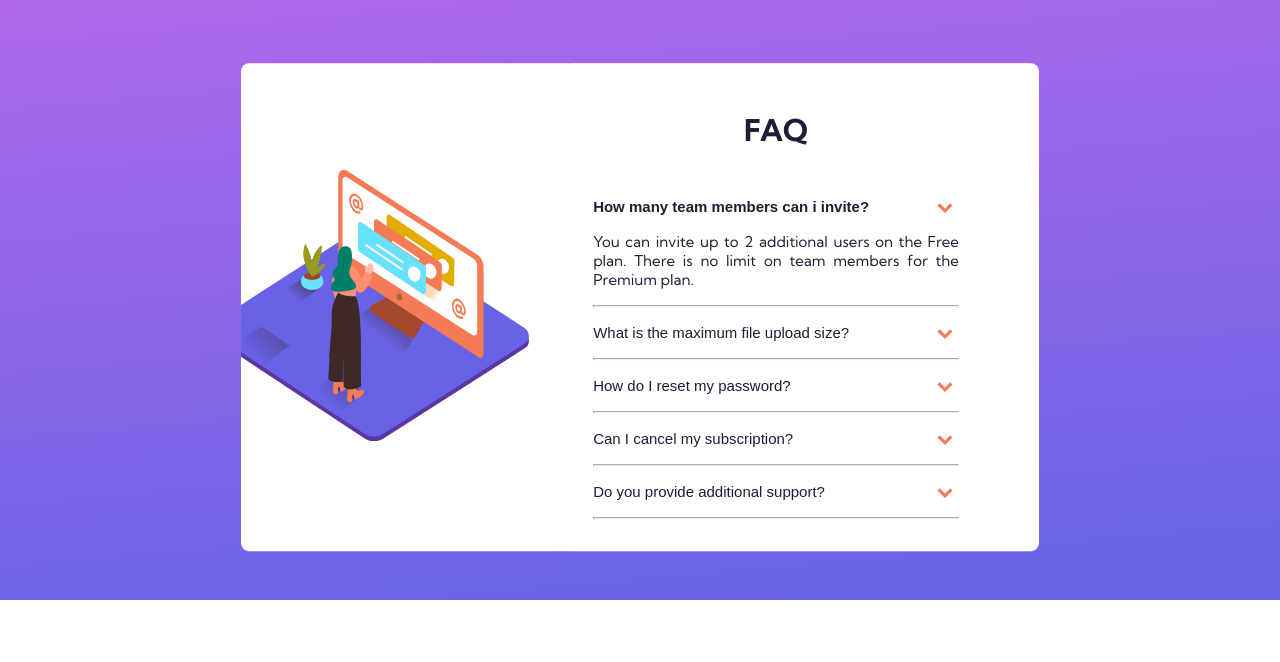
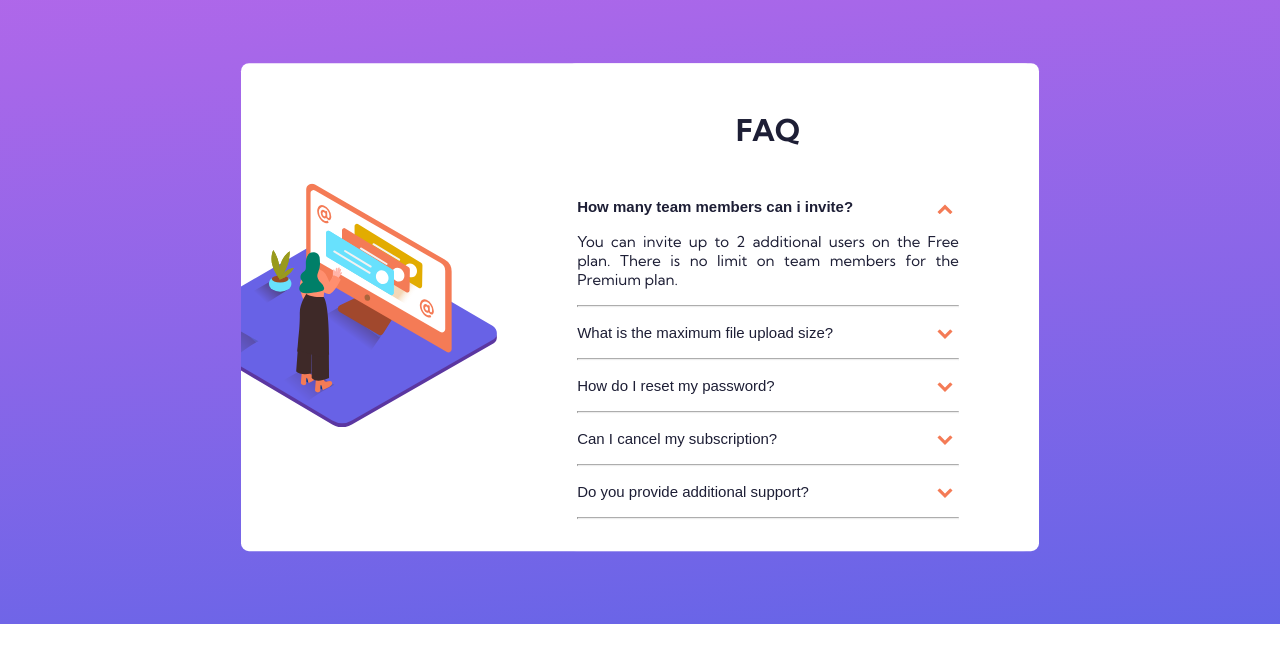
Before and after one commit to lewmas9152/faq-accordion-card-main, a plain HTML site: page index.html in a window 1280 px wide. Both pictures are taken after a click on the button "How many team members can i invite?". Drawn offline with Linux system fonts and the light colour scheme.

Commit message:
changed styling of image

```diff
--- a/index.js
+++ b/index.js
@@ -1,5 +1,6 @@
 let questionEL = document.getElementsByClassName("question");
 let answerEl = document.getElementsByClassName("answer");
+let arrowEl = document.getElementsByClassName("arrow");
 var i;
 for (i = 0; i < questionEL.length; i++) {
   questionEL[i].addEventListener("click", function () {
@@ -9,10 +10,14 @@ for (i = 0; i < questionEL.length; i++) {
       answer.style.display = "none";
       var question = this;
       question.style.fontWeight = "400";
+      var arrow = this.lastElementChild;
+      arrow.style.transform = "rotate(0deg)";
     } else {
       answer.style.display = "block";
    var question = this;
    question.style.fontWeight = "700";
+   var arrow = this.lastElementChild;
+    arrow.style.transform = "rotate(180deg)";
     }
   });
 }
--- a/style.css
+++ b/style.css
@@ -33,8 +33,8 @@ body {
 
 img {
   transform: translate(0, 45%);
-  width: 15rem;
-  height: 15rem;
+  max-width: 15rem;
+  max-height: 15rem;
   margin-bottom: 0;
   padding-bottom: 0;
 }
@@ -64,6 +64,7 @@ h1 {
   text-align: center;
   transform: translate(0, -10%);
   overflow: hidden;
+  margin: 1.5rem;
 
 
 }
@@ -96,10 +97,7 @@ h1 {
   color: var(--Soft_red);
 }
 
-/* .active,
-.question {
-  font-weight: 700;
-} */
+
 
 .answer {
   display: none;
@@ -112,11 +110,11 @@ h1 {
   margin-left: auto;
   margin-right: 0;
   margin-top: 0.3rem;
-  /* margin-bottom: 0.5rem; */
   width: 1rem;
   height: 0.7rem;
   transform: rotate(0deg);
   transition: transform 0.3s ease-in-out;
+
 }
 
 @media screen and (min-width: 650px) {
@@ -130,9 +128,9 @@ h1 {
 
   .desktop_img {
     display: unset;
-    transform: translate(-10%, 0);
-    height: 17rem;
-    width: 20rem;
+    transform: translate(-20%, 0);
+    max-height: 17rem;
+    max-width: 20rem;
   }
 
   .container {
@@ -143,12 +141,12 @@ h1 {
     justify-content: center;
     text-align: center;
     align-items: center;
-    justify-content: space-between;
+    /* justify-content: space-between; */
     margin-top: 7rem;
   }
 
   .card {
-    padding-left: 2rem;
+    /* padding-left: 2rem; */
     padding-right: 5rem;
     max-width: 55ch;
   }
```
